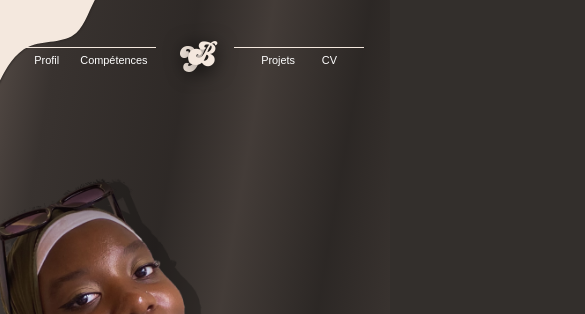
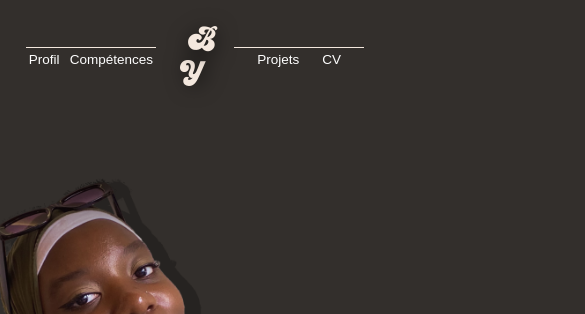
Before and after one commit to yasyasbdr/yasmine_badarou_portfolio, a plain HTML site: page index.html in a window 390 px wide. Shown: the top 314 px of the page, 585 px wide, since content can reach past the window. Drawn offline with Linux system fonts and the light colour scheme.

Commit message:
Amélioration du scale responsive Mobile (paysage)

```diff
--- a/styles/styles.css
+++ b/styles/styles.css
@@ -25,7 +25,7 @@ body {
     scroll-behavior: smooth;
 }
 
-body {
+body, html {
     margin: 0;
     font-family: 'Comfortaa', sans-serif !important;
     background-color: #332F2C;
@@ -694,7 +694,7 @@ footer p {
     }
 
     nav ul li a {
-        font-size: 2.8vw;
+        font-size: 1.6vh;
     }
 
     a[href="#competences"] {
@@ -716,7 +716,7 @@ footer p {
 
     #B {
         font-size: 4vh;
-        margin-top: -72px;
+        margin-top: -12vh;
     }
 }
 
```
